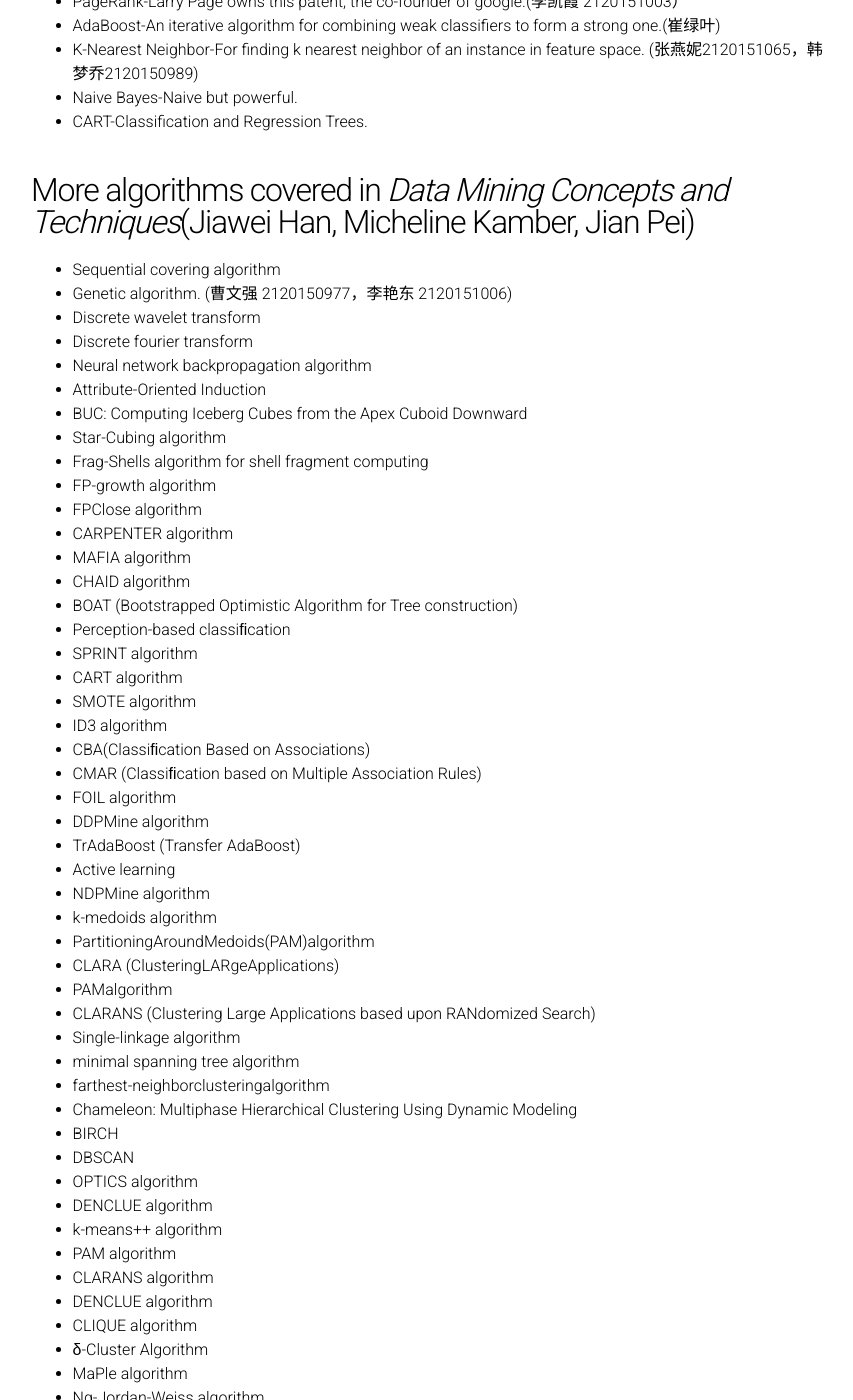
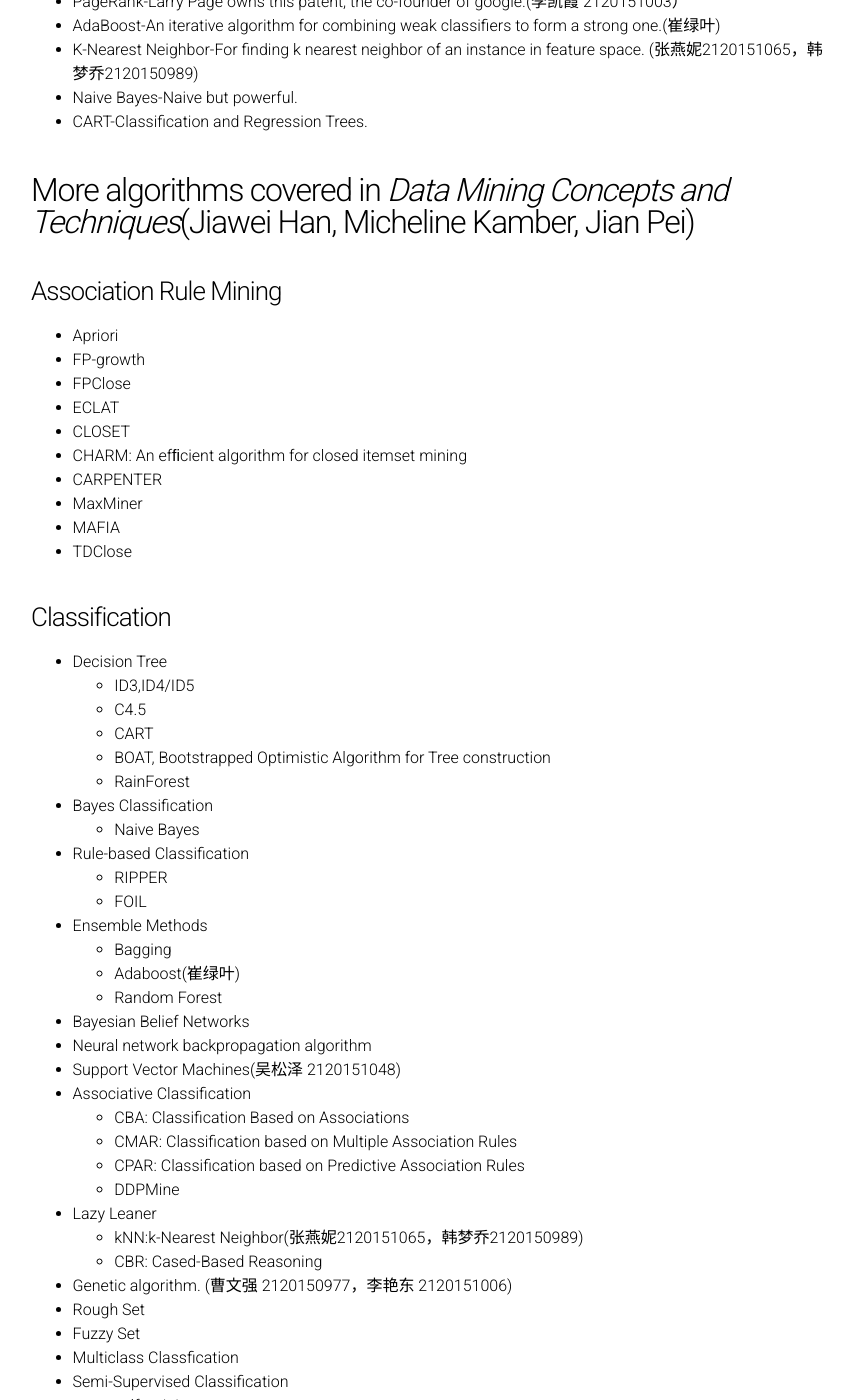
Before and after one commit to BITDM/bitdm.github.io, a Jekyll site: the page built from algorithms/algorithmsList.md, in a window 1280 px wide and 1400 px high, scrolled down 488 px. Shown: the whole window, without its empty margins (209-1062 px from the left). Built offline with Jekyll 4.4.1, drawn with Linux system fonts in a browser that asks for light colours; some of the changed text lies outside the part shown.

Commit message:
算法补充
补充了一些算法，并分类

```diff
--- a/algorithms/algorithmsList.md
+++ b/algorithms/algorithmsList.md
@@ -22,32 +22,78 @@
 + CART-Classification and Regression Trees.
 
 ## More algorithms covered in *Data Mining Concepts and Techniques*(Jiawei Han, Micheline Kamber, Jian Pei)
-+ Sequential covering algorithm
-+ Genetic algorithm. (曹文强 2120150977，李艳东 2120151006)
-+ Discrete wavelet transform
-+ Discrete fourier transform
-+ Neural network backpropagation algorithm
-+ Attribute-Oriented Induction
-+ BUC: Computing Iceberg Cubes from the Apex Cuboid Downward
-+ Star-Cubing algorithm
+
+### Association Rule Mining
+
+- Apriori
+- FP-growth
+- FPClose
+- ECLAT
+- CLOSET
+- CHARM: An efﬁcient algorithm for closed itemset mining
+- CARPENTER
+- MaxMiner
+- MAFIA
+- TDClose
+
+### Classification
+
+- Decision Tree
+  - ID3,ID4/ID5
+  - C4.5
+  - CART
+  - BOAT, Bootstrapped Optimistic Algorithm for Tree construction
+  - RainForest
+- Bayes Classification
+  - Naive Bayes
+- Rule-based Classification
+  - RIPPER
+  - FOIL
+- Ensemble Methods
+  - Bagging
+  - Adaboost(崔绿叶)
+  - Random Forest
+- Bayesian Belief Networks
+- Neural network backpropagation algorithm
+- Support Vector Machines(吴松泽 2120151048)
+- Associative Classification
+  - CBA: Classification Based on Associations
+  - CMAR: Classification based on Multiple Association Rules
+  - CPAR: Classification based on Predictive Association Rules
+  - DDPMine
+- Lazy Leaner
+  - kNN:k-Nearest Neighbor(张燕妮2120151065，韩梦乔2120150989)
+  - CBR: Cased-Based Reasoning
+- Genetic algorithm. (曹文强 2120150977，李艳东 2120151006)
+- Rough Set
+- Fuzzy Set
+- Multiclass Classfication
+- Semi-Supervised Classification
+  - self-training
+  - co-training
+- Active learning
+- Transfer learning
+  - TrAdaBoost
+
+### Clustering
+
++ farthest-neighbor clustering algorithm
++ Chameleon: Multiphase Hierarchical Clustering Using Dynamic Modeling
++ BIRCH
++ DBSCAN
++ OPTICS algorithm
++ DENCLUE algorithm
++ k-means++ algorithm
++ CLIQUE algorithm
++ SCAN (Structural Clustering Algorithm for Networks)
+
+### 待分类
+
 + Frag-Shells algorithm for shell fragment computing
-+ FP-growth algorithm
-+ FPClose algorithm
-+ CARPENTER algorithm
 + MAFIA algorithm
 + CHAID algorithm
-+ BOAT (Bootstrapped Optimistic Algorithm for Tree construction)
-+ Perception-based classiﬁcation
 + SPRINT algorithm
-+ CART algorithm
 + SMOTE algorithm
-+ ID3 algorithm
-+ CBA(Classiﬁcation Based on Associations)
-+ CMAR (Classiﬁcation based on Multiple Association Rules)
-+ FOIL algorithm
-+ DDPMine algorithm
-+ TrAdaBoost (Transfer AdaBoost)
-+ Active learning
 + NDPMine algorithm
 + k-medoids algorithm
 + PartitioningAroundMedoids(PAM)algorithm
@@ -56,24 +102,13 @@
 + CLARANS (Clustering Large Applications based upon RANdomized Search)
 + Single-linkage algorithm
 + minimal spanning tree algorithm
-+ farthest-neighborclusteringalgorithm
-+ Chameleon: Multiphase Hierarchical Clustering Using Dynamic Modeling
-+ BIRCH
-+ DBSCAN
-+ OPTICS algorithm
-+ DENCLUE algorithm
-+ k-means++ algorithm
 + PAM algorithm
 + CLARANS algorithm
-+ DENCLUE algorithm
-+ CLIQUE algorithm
 + δ-Cluster Algorithm
 + MaPle algorithm
 + Ng-Jordan-Weiss algorithm
-+ SCAN (Structural Clustering Algorithm for Networks)
 + COP-k-meansalgorithm
 + CVQE (Constrained Vector Quantization Error)
-+ CLOSET(Pei,Han,andMao[PHM00])
 + fuzzy c-means algorithm
 + PROCLUS algorithm
 + FindCBLOF algorithm
@@ -84,5 +119,3 @@
 + DualMiner
 + The CN2 induction algorithm
 + TFP: An efﬁcient algorithm for mining top-k frequent closed itemsets
-+ CHARM: An efﬁcient algorithm for closed itemset mining
-+ BOAT, Bootstrapped Optimistic Algorithm for Tree construction
```
